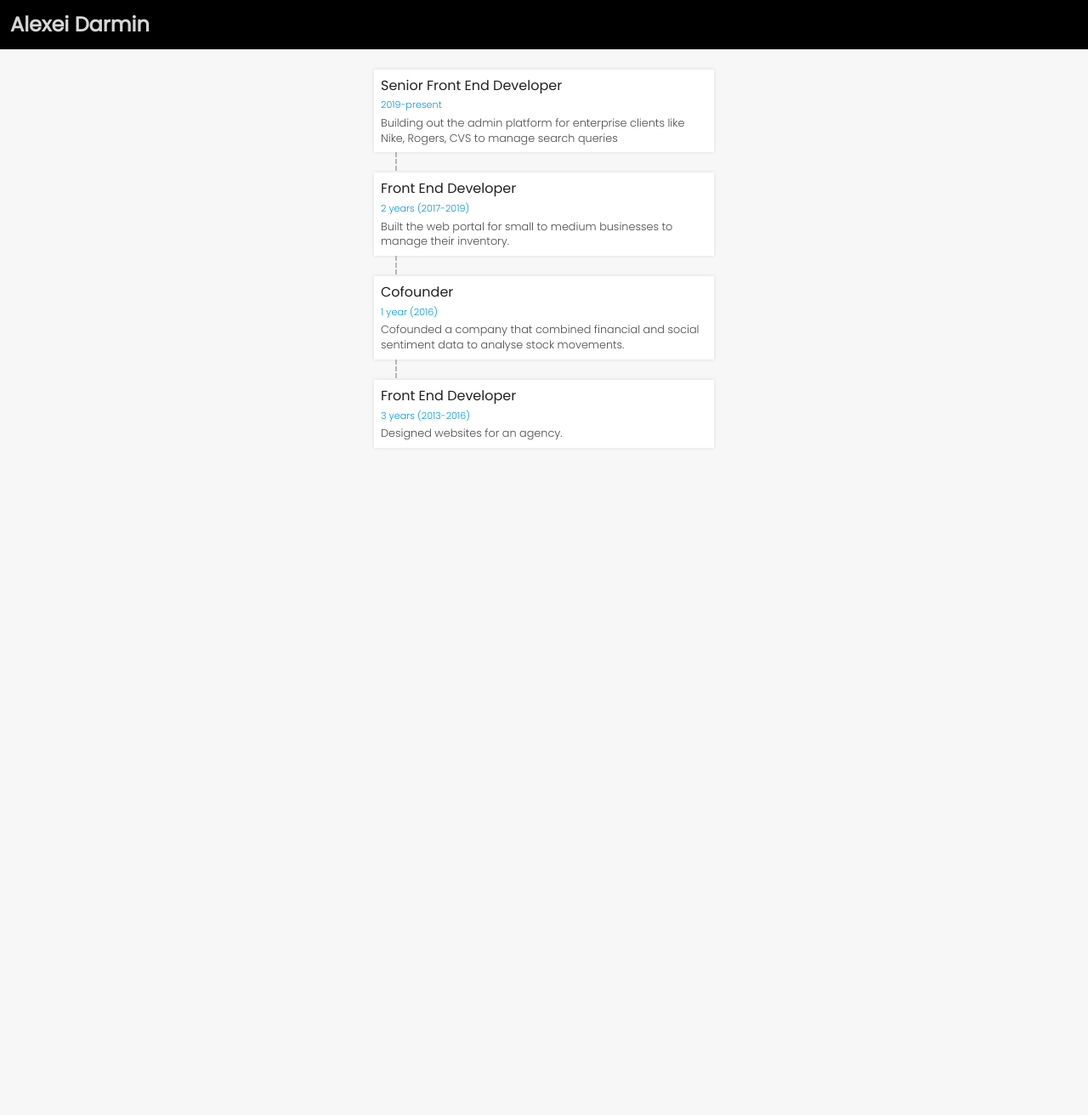
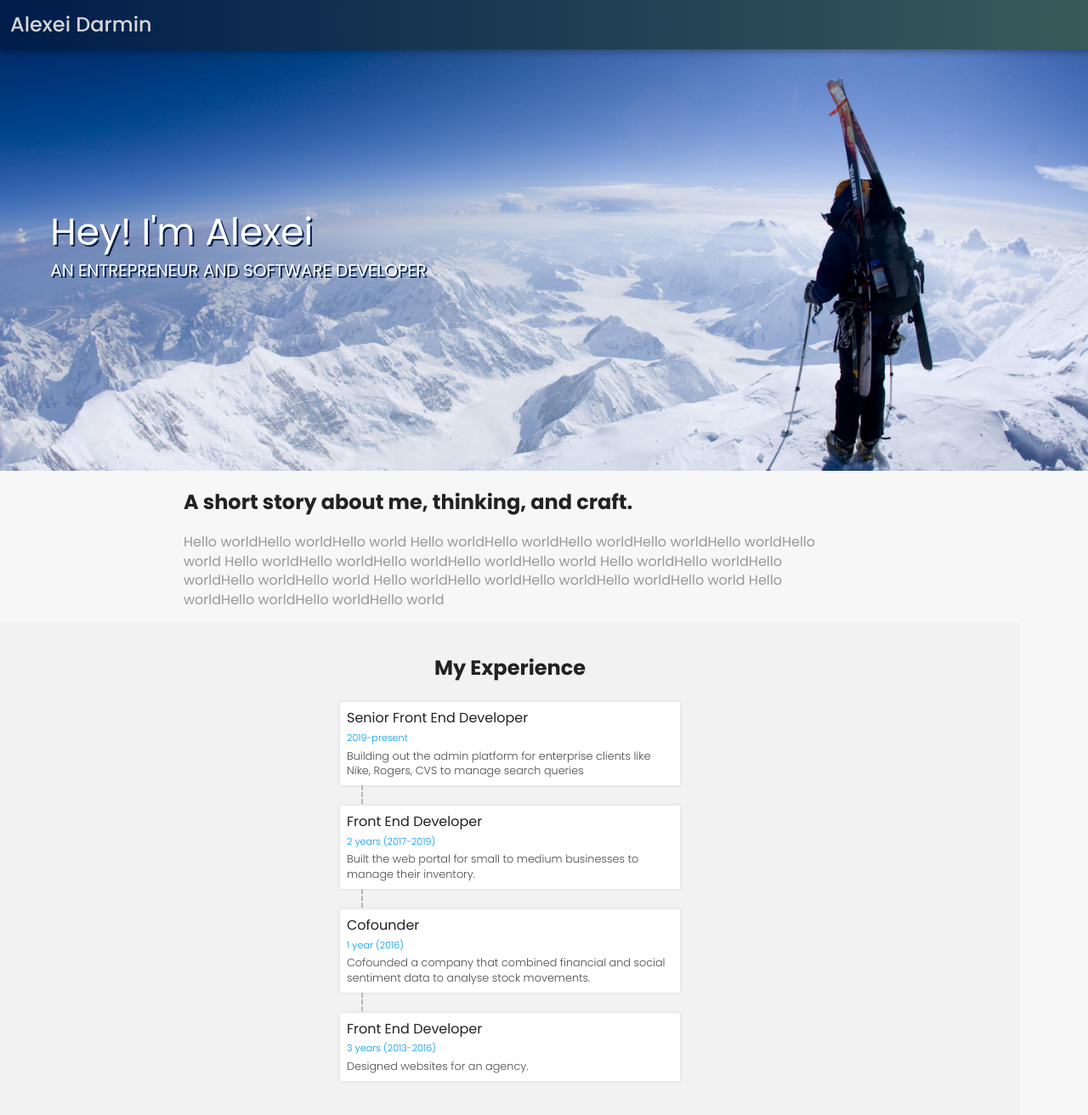
Before and after one commit to AlexeiDarmin/alexeidarmin.github.io, a PHP site: page / in a window 1280 px wide. Shown: the whole page at 85% size. Before the commit the page ends 518 px from the top, so only its background shows below. Run offline with PHP 8.4, Linux system fonts and the light colour scheme.

Commit message:
progress

```diff
--- a/css/main.css
+++ b/css/main.css
@@ -273,13 +273,18 @@ textarea {
 body {
   font-family: "Poppins", sans-serif;
   background: #f7f7f7;
-  overflow: hidden;
+  overflow-x: hidden;
 }
 
 .navbar {
   padding: 8px;
-  background: black;
+  background: #fefefe;
   width: 100%;
+  position: fixed;
+  top: 0;
+  z-index: 10;
+  box-shadow: 1px 1px 10px #0000006e;
+  background-image: linear-gradient(to right, #001c4b, #133e3cd6);
 }
 
 .navbar > h1 {
@@ -287,9 +292,63 @@ body {
   margin: 4px;
   font-size: 24px;
   color: #d6d6d6;
+  font-weight: 500;
+}
+
+.bigscreen {
+  width: 100%;
+  margin: auto;
+  height: 500px;
+  background-image: url(../img/poster.jpg);
+  background-repeat: no-repeat;
+  background-size: cover;
+  background-position: center;
+  position: relative;
+  margin-top: 54px;
+}
+
+.bigscreen > .summaryCard {
+  margin-left: 4%;
+  position: absolute;
+  margin-top: 180px;
+  padding: 8px;
+  color: white;
+  text-shadow: 2px 2px #021e4c;
+}
+
+.bigscreen > .summaryCard > .summaryTitle {
+  font-size: 44px;
+}
+.bigscreen > .summaryCard > .summaryDescription {
+  text-transform: uppercase;
+  font-size: 20px;
+}
+
+.boxWrappingContainer {
+  background: #f2f2f2;
+  padding: 16px;
+  box-sizing: border-box;
 }
 
 .container {
+  width: 100%;
+  max-width: 1200px;
+  box-sizing: border-box;
+}
+
+.shortStoryContainer {
+  max-width: 800px;
+  width: 100%;
+  margin: auto;
+  box-sizing: border-box;
+  padding: 0 16px;
+}
+
+.shortStoryDescription {
+  color: #989898;
+}
+
+.boxContainer {
   max-width: 500px;
   width: calc(100% - 16px);
   margin: auto;
@@ -307,7 +366,6 @@ body {
   min-height: 80px;
   box-sizing: border-box;
 }
-
 
 .box:after {
   position: absolute;
@@ -335,3 +393,16 @@ body {
   color: #4c4c4c;
   font-size: 0.8em;
 }
+
+.container > h2 {
+  font-size: 32px;
+  text-align: center;
+}
+
+.container > .shortStory {
+  text-align: left;
+}
+
+.myExperience {
+  text-align: center;
+}
--- a/index.html
+++ b/index.html
@@ -11,7 +11,10 @@
     />
 
     <!-- fonts -->
-    <link href="https://fonts.googleapis.com/css?family=Poppins:300,400" rel="stylesheet">
+    <link
+      href="https://fonts.googleapis.com/css?family=Poppins:300,400,500,600,700"
+      rel="stylesheet"
+    />
 
     <link rel="manifest" href="site.webmanifest" />
     <link rel="apple-touch-icon" href="icon.png" />
@@ -33,33 +36,59 @@
     <!-- Add your site or application content here -->
     <div class="navbar"><h1>Alexei Darmin</h1></div>
 
+    <div class="bigscreen">
+      <div class="summaryCard">
+        <div class="summaryTitle">Hey! I'm Alexei</div>
+        <div class="summaryDescription">
+          An entrepreneur and software developer
+        </div>
+      </div>
+    </div>
+
     <div class="container">
+      <div class="shortStoryContainer">
+        <h2 class="shortStory">A short story about me, thinking, and craft.</h2>
+        <p class="shortStoryDescription">
+          Hello worldHello worldHello world Hello worldHello worldHello
+          worldHello worldHello worldHello world Hello worldHello worldHello
+          worldHello worldHello world Hello worldHello worldHello worldHello
+          worldHello world Hello worldHello worldHello worldHello worldHello
+          world Hello worldHello worldHello worldHello world
+        </p>
+      </div>
+
+      <div class="boxWrappingContainer">
+        <div class="boxContainer">
+          <h2 class="myExperience">My Experience</h2>
           <div class="box">
             <div class="title">Senior Front End Developer</div>
             <div class="timeline">2019-present</div>
             <div class="description">
-          Building out the admin platform for enterprise clients like Nike, Rogers, CVS to manage search queries
+              Building out the admin platform for enterprise clients like Nike,
+              Rogers, CVS to manage search queries
             </div>
           </div>
           <div class="box">
             <div class="title">Front End Developer</div>
             <div class="timeline">2 years (2017-2019)</div>
             <div class="description">
-          Built the web portal for small to medium businesses to manage their inventory.
+              Built the web portal for small to medium businesses to manage
+              their inventory.
             </div>
           </div>
           <div class="box">
             <div class="title">Cofounder</div>
             <div class="timeline">1 year (2016)</div>
             <div class="description">
-          Cofounded a company that combined financial and social sentiment data to analyse stock movements.
+              Cofounded a company that combined financial and social sentiment
+              data to analyse stock movements.
             </div>
           </div>
           <div class="box">
             <div class="title">Front End Developer</div>
             <div class="timeline">3 years (2013-2016)</div>
-        <div class="description">
-          Designed websites for an agency.
+            <div class="description">Designed websites for an agency.</div>
+          </div>
         </div>
       </div>
     </div>
```
Also changed, not shown: img/poster.jpg (added), 1 other file. Lines whose indentation alone changed are shown as unchanged.
